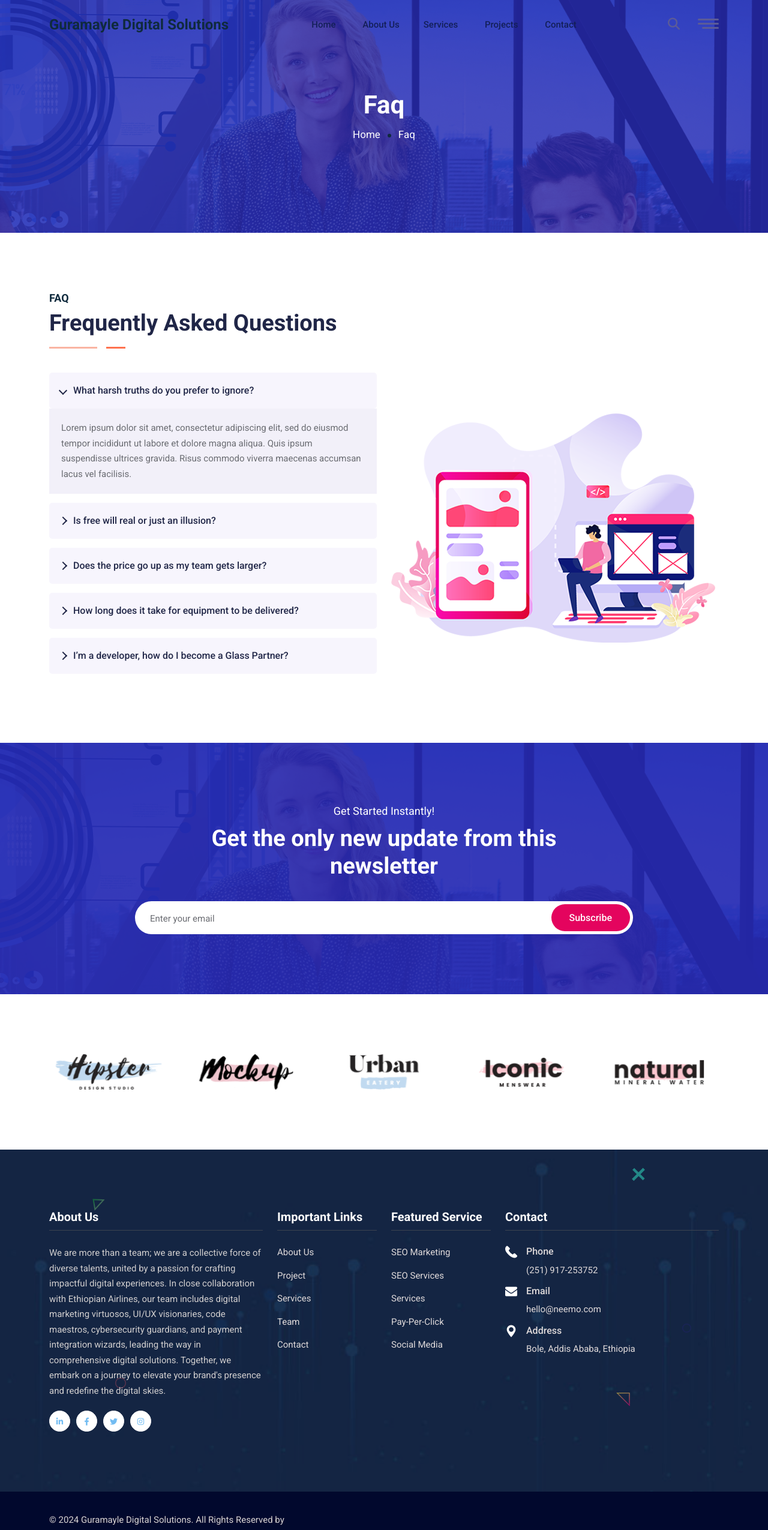
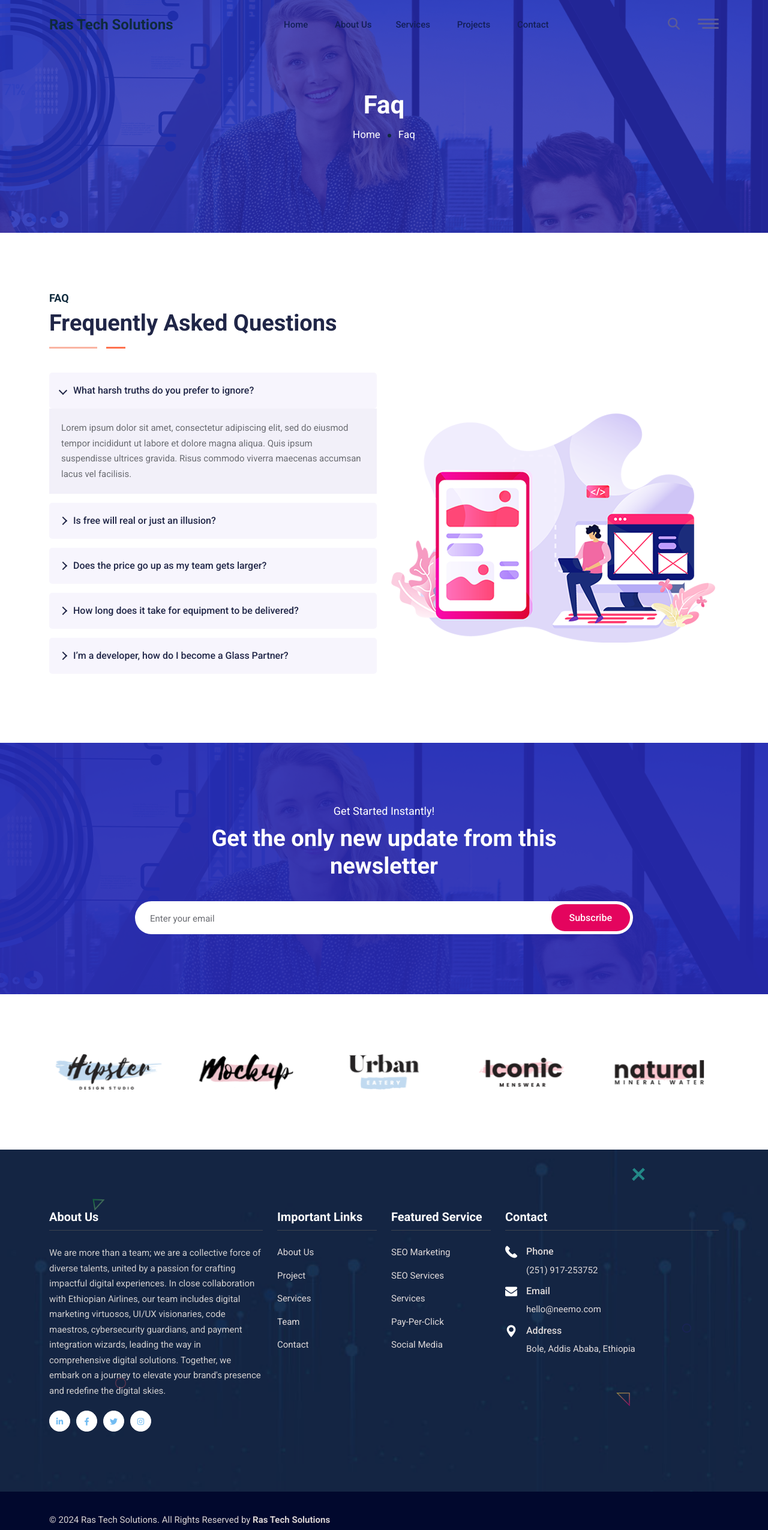
Before and after one commit to henask12/DigitalCraft-Solutions, a Next.js app: page /faq in a window 1280 px wide. Shown: the top 2550 px of the page at 60% size. Built offline with nearby package versions, Linux system fonts and the light colour scheme.

Commit message:
updated name

```diff
--- a/components/Layouts/Footer.js
+++ b/components/Layouts/Footer.js
@@ -188,9 +188,9 @@ const Footer = () => {
           <div className="row align-items-center">
             <div className="col-lg-6">
               <p>
-                © {currentYear} Guramayle Digital Solutions. All Rights Reserved by{" "}
+                © {currentYear} Ras Tech Solutions. All Rights Reserved by{" "}
                 <a href="#" target="_blank">
-                Guramayle Digital Solutions
+                Ras Tech Solutions
                 </a>
               </p>
             </div>
--- a/components/Layouts/Navbar.js
+++ b/components/Layouts/Navbar.js
@@ -54,7 +54,7 @@ const Navbar = () => {
             <nav className="navbar navbar-expand-md navbar-light">
               <Link href="/" className="navbar-brand" style={{ color: 'teal' }}>
                 {/* <img src="/images/logo.png" alt="logo" /> */}
-                <span className="brand-name">Guramayle Digital Solutions</span>
+                <span className="brand-name">Ras Tech Solutions</span>
               </Link>
 
               {/* Toggle navigation */}
--- a/components/Layouts/NavbarTwo.js
+++ b/components/Layouts/NavbarTwo.js
@@ -53,7 +53,7 @@ const Navbar = () => {
           <div className="container">
             <nav className="navbar navbar-expand-md navbar-light">
             <Link href="/" className="navbar-brand">
-            <span className="brand-name">Guramayle Digital Solutions</span>
+            <span className="brand-name">Ras Tech Solutions</span>
             </Link>
 
 
--- a/package.json
+++ b/package.json
@@ -1,7 +1,7 @@
 {
     "name": "neemo",
     "version": "2.2.0",
-    "description": "Guramayle Digital Solutions",
+    "description": "Ras Tech Solutions",
     "main": "index.js",
     "scripts": {
         "dev": "next dev",
--- a/pages/_app.js
+++ b/pages/_app.js
@@ -18,7 +18,7 @@ function MyApp({ Component, pageProps }) {
     <>
       <Head>
         <meta name="viewport" content="width=device-width, initial-scale=1" />
-        <title>Guramayle Digital Solutions</title>
+        <title>Ras Tech Solutions</title>
       </Head>
 
       <Component {...pageProps} />
```
Also changed, not shown: 1 other file (tests, documents, lock files or other folders).
